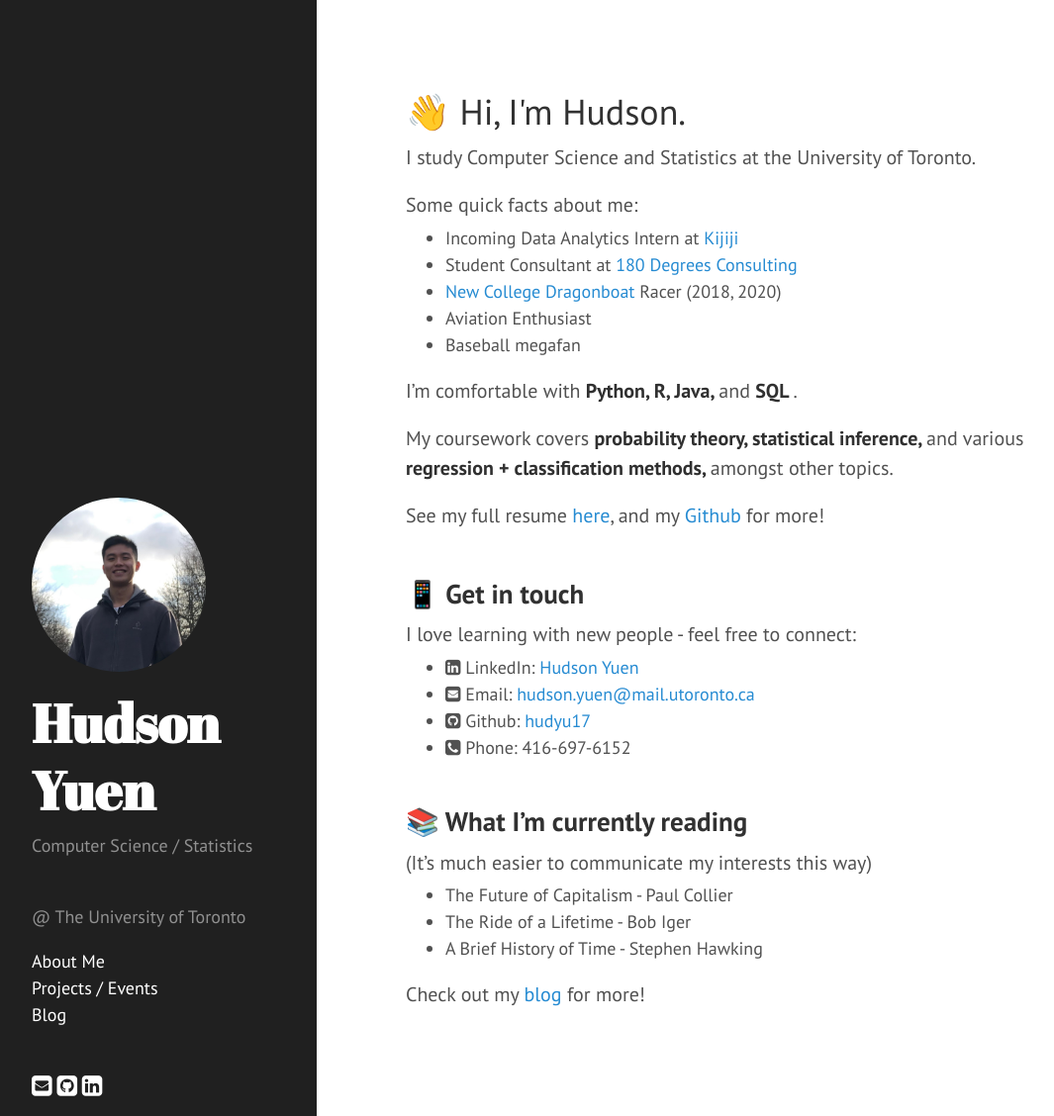
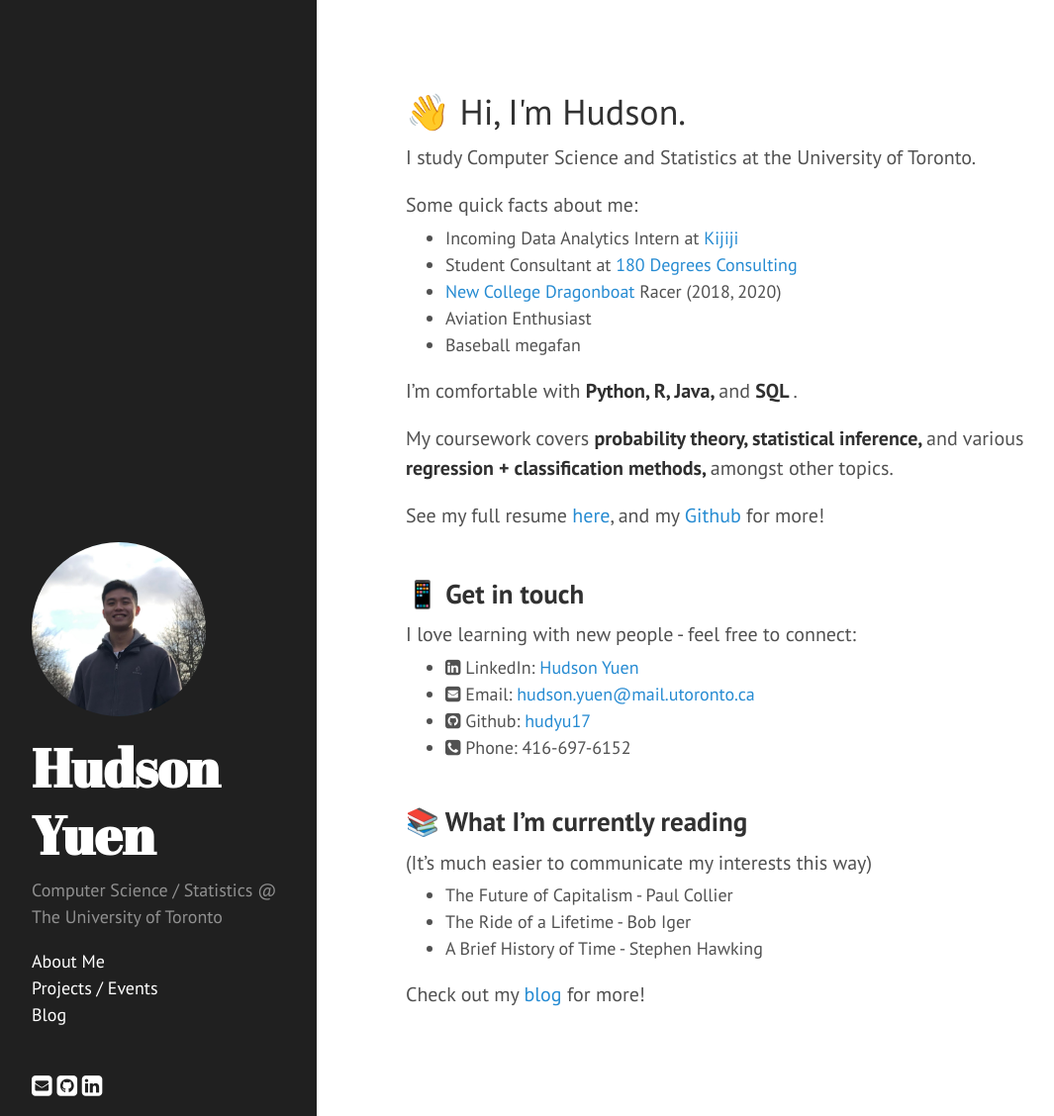
Before and after one commit to hudyu17/personal_hyde, a Jekyll site: the page built from index.md, in a window 1280 px wide and 1128 px high. Shown: the whole window at 99% size, without its empty margins (4-1069 px from the left). Built offline with Jekyll 4.4.1, drawn with Linux system fonts in a browser that asks for light colours; nearby versions of some CDN libraries.

Commit message:
sidebar resizing content

```diff
--- a/_includes/sidebar.html
+++ b/_includes/sidebar.html
@@ -8,9 +8,7 @@
           {{ site.title }}
         </a>
       </h1>
-      <p class="lead">Computer Science / Statistics</p>
-      <br>
-      <p class="lead">@ The University of Toronto</p>
+      <p class="lead">{{ site.description }}</p>
     </div>
 
     <nav class="sidebar-nav">
```
